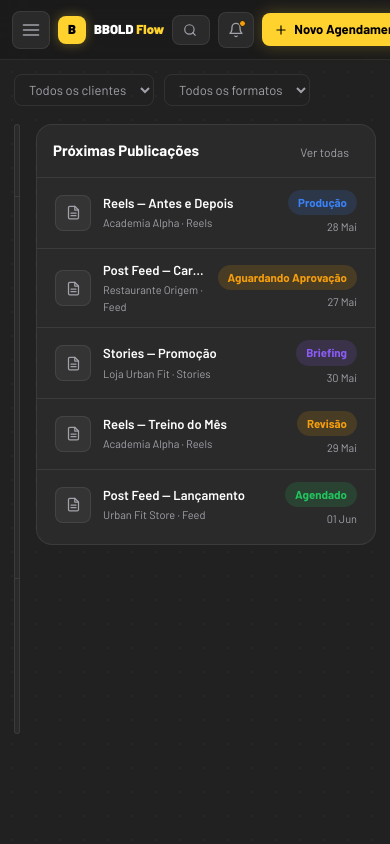
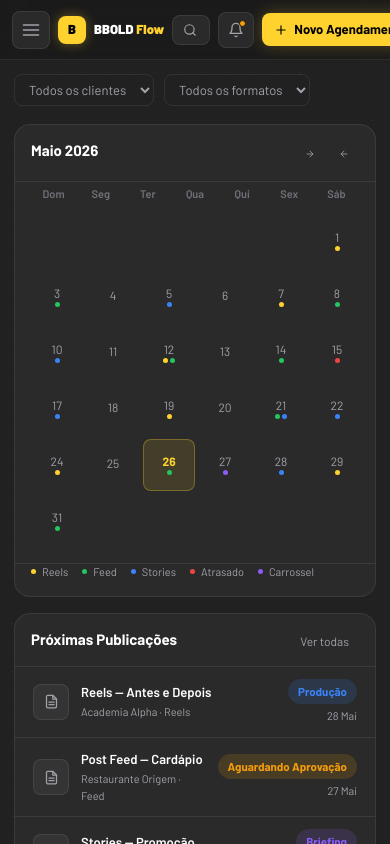
Before and after one commit to devbrunochaves/agencia_bbold, a Next.js app: page /flow/calendario in a window 390 px wide. Built offline with nearby package versions, Linux system fonts and the light colour scheme.

Commit message:
fix: collapse calendar two-column grid on mobile
Replace inline gridTemplateColumns style with .f-detail-grid class
so the media query collapses calendar + upcoming list to single column.

https://claude.ai/code/session_01E4JdxKaXveVubAw2DVvJEr

```diff
--- a/app/flow/calendario/page.jsx
+++ b/app/flow/calendario/page.jsx
@@ -121,7 +121,7 @@ export default function CalendarioPage() {
         </div>
 
         {/* Two-column layout */}
-        <div style={{ display:'grid', gridTemplateColumns:'1fr 340px', gap:16, alignItems:'start' }}>
+        <div className="f-detail-grid" style={{ gap:16 }}>
           {/* Calendar card */}
           <div className="f-card">
             <div className="f-card-header">
```
